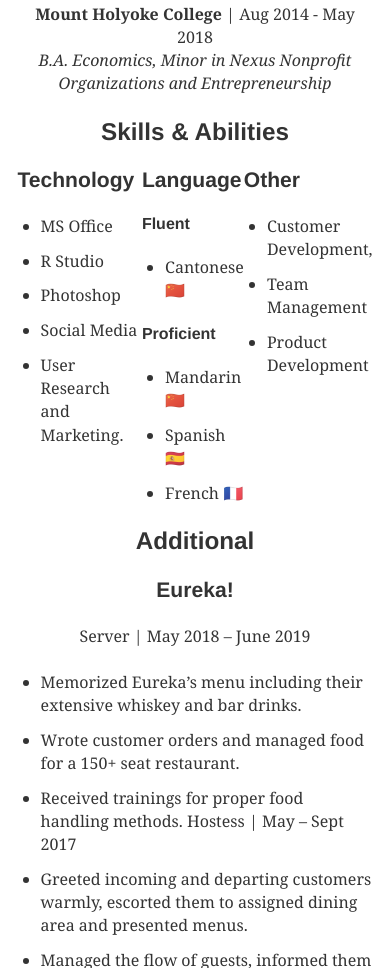
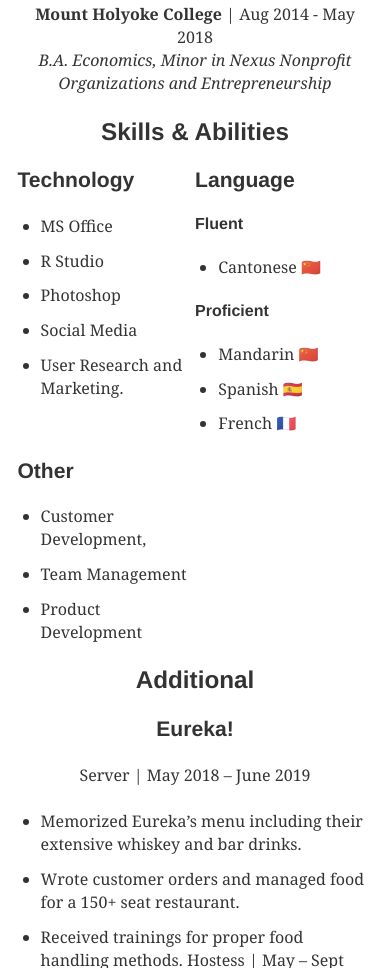
Before and after one commit to jermspeaks/selena-website, a Gatsby site: page /about in a window 390 px wide. Shown: the part 2486-3454 px from the top of the page. Built offline with nearby package versions, Linux system fonts and the light colour scheme; Gatsby itself is replaced by a stand-in of ours; some packages are replaced by stand-ins of ours; what typography-theme-github would draw is missing.

Commit message:
update skill list to be more responsive

```diff
--- a/content/__about/resume-en.md
+++ b/content/__about/resume-en.md
@@ -122,7 +122,7 @@ _B.A. Economics, Minor in Nexus Nonprofit Organizations and Entrepreneurship_
 
 </div>
 
-<div align="left">
+<div align="left" class="skill">
 
 ### Language
 
@@ -138,7 +138,7 @@ _B.A. Economics, Minor in Nexus Nonprofit Organizations and Entrepreneurship_
 
 </div>
 
-<div align="left">
+<div align="left" class="skill">
 
 ### Other
 
--- a/src/styles/about.scss
+++ b/src/styles/about.scss
@@ -1,3 +1,8 @@
 .skills {
   display: flex;
+  flex-wrap: wrap;
 }
+
+.skill {
+  flex: 0 1 50%;
+}
```
